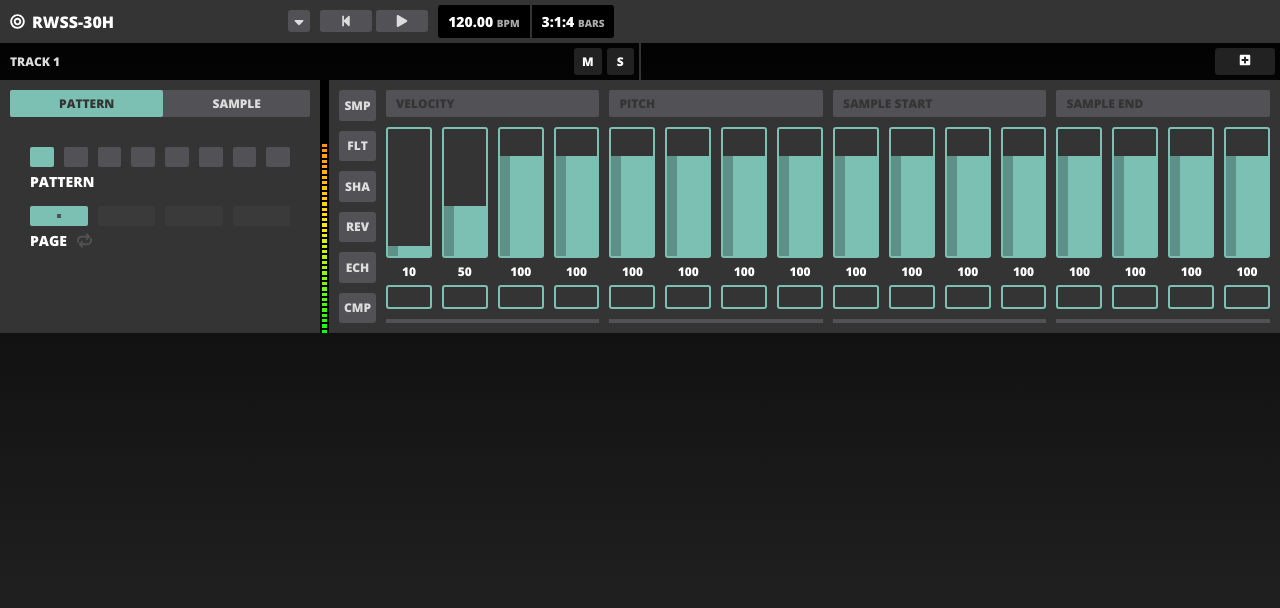
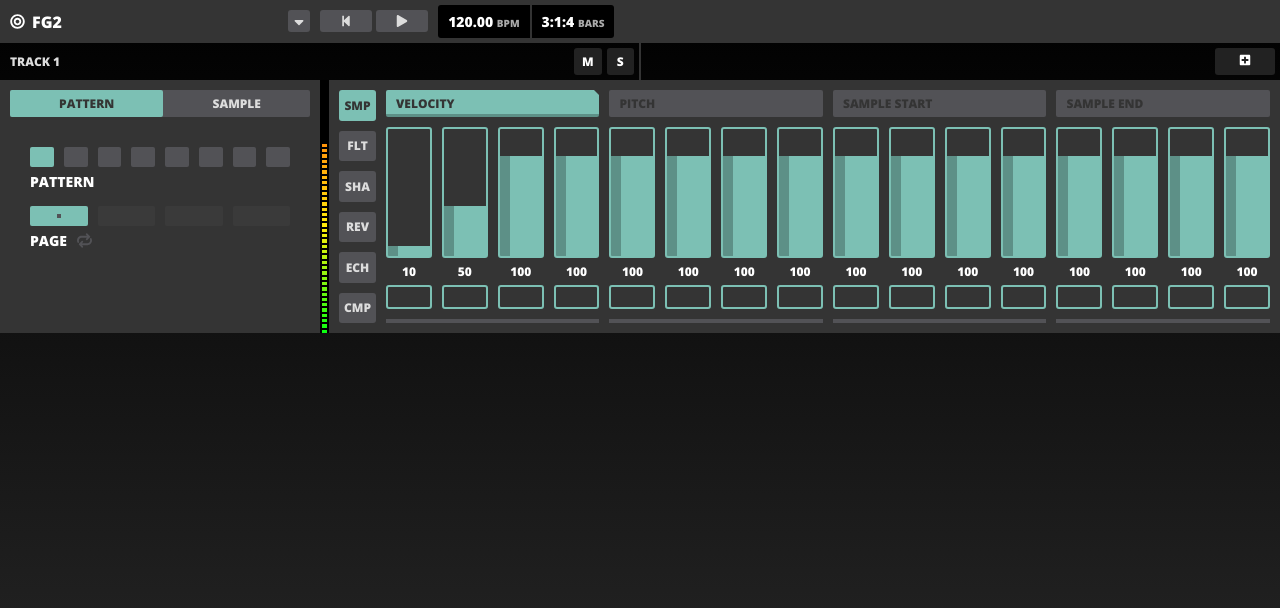
Before and after one commit to rawsource/fg2, a React (Create React App) app: page / in a window 1280 px wide. Shown: the top 608 px of the page. Built offline with nearby package versions, Linux system fonts and the light colour scheme.

Commit message:
more reactive stuff

```diff
--- a/public/index.html
+++ b/public/index.html
@@ -7,7 +7,7 @@
       name="viewport"
       content="width=device-width, initial-scale=1, shrink-to-fit=no"
     />
-    <title>RWSS-30H</title>
+    <title>FG2</title>
     <script>
       if ('paintWorklet' in CSS) {
         CSS.paintWorklet.addModule('%PUBLIC_URL%/worklets/value-bg-paint.js')
--- a/src/App.js
+++ b/src/App.js
@@ -16,10 +16,6 @@ class AppStore extends Component {
   };
 
   setStep = (step, trg) => {
-    // probably because i use triggerStepMouseHandler for two different events
-    // that step can be undefined
-    if (step === undefined) return;
-
     const steps = this.state.steps.slice();
     const stepTrg = trg === undefined ? !steps[step].trg : trg;
     steps[step].trg = stepTrg;
@@ -33,7 +29,42 @@ class AppStore extends Component {
     this.setState({ parameters });
   };
 
+  setGroup = (group_id) => {
+    const groups = this.state.groups.slice();
+    groups.map(group => {
+      group.active = (group_id === group.id) ? true : false
+      return group;
+    });
+    const group = group_id;
+    this.setState({ group, groups });
+  };
+
   state = {
+    group: 'smp',
+    groups: [
+      { id: 'smp', name: 'Sampler', active: true },
+      { id: 'flt', name: 'Biquad Filter' },
+      { id: 'sha', name: 'Wave Shaper' },
+      { id: 'rev', name: 'Reverb' },
+      { id: 'ech', name: 'Echo' },
+      { id: 'cmp', name: 'Dynamics Compressor' }
+    ],
+    // parameters: {
+    //   smp: [
+    //     { id: 'vel', name: 'Velocity', active: true },
+    //     { id: 'pit', name: 'Pitch' },
+    //     { id: 'sta', name: 'Sample Start' },
+    //     { id: 'end', name: 'Sample End' },
+    //   ],
+    //   flt: [
+    //     { id: 'act', name: 'Active', active: true },
+    //     { id: 'typ', name: 'Type' },
+    //     { id: 'frq', name: 'Frequency' },
+    //     { id: 'qua', name: 'Quality Factor' },
+    //     { id: 'det', name: 'Detune' },
+    //     { id: 'gai', name: 'Gain' }
+    //   ]
+    // },
     steps: [
       { num: 0, trg: false },
       { num: 1, trg: false },
@@ -73,6 +104,7 @@ class AppStore extends Component {
     tracks: [1],
     addTrack: this.addTrack,
     setStep: this.setStep,
+    setGroup: this.setGroup,
     setParameter: this.setParameter
   };
 
--- a/src/components/ParameterGroups.js
+++ b/src/components/ParameterGroups.js
@@ -1,25 +1,39 @@
 import React, { Component } from 'react';
 import './ParameterGroups.css';
 
-const ItemElement = React.memo((props) => {
+const Group = (props) => {
+  let className = 'item';
+  if (props.group.active) {
+    className = `${className} active`;
+  }
   return (
-    <div className="item">
-      {props.group.name}
+    <div
+      className={className}
+      onMouseDown={props.mouseDownHandler}
+      data-group={props.group.id}
+      title={props.group.name}>
+      {props.group.id}
     </div>
   );
-});
+};
 
 class ParameterGroups extends Component {
+  groupMouseDownHandler = (event) => {
+    if (event.buttons !== 1) return;
+    this.props.setGroup(event.target.dataset.group);
+  }
+
   render() {
+    const parameterGroups = this.props.groups.map((group) =>
+      <Group
+        key={group.id}
+        group={group}
+        mouseDownHandler={this.groupMouseDownHandler} />
+    );
     return (
       <div className="ParameterGroups">
-      <div className="parameter-groups">
-        <ItemElement group={{name: 'SMP'}} />
-        <ItemElement group={{name: 'FLT'}} />
-        <ItemElement group={{name: 'SHA'}} />
-        <ItemElement group={{name: 'REV'}} />
-        <ItemElement group={{name: 'ECH'}} />
-        <ItemElement group={{name: 'CMP'}} />
+        <div className="parameter-groups">
+          {parameterGroups}
         </div>
       </div>
     );
--- a/src/components/PatternEditor.js
+++ b/src/components/PatternEditor.js
@@ -11,7 +11,13 @@ class PatternEditor extends Component {
     return (
       <div className="PatternEditor">
       <div className="pattern-editor">
-      <ParameterGroups />
+      <AppContext.Consumer>
+        {state => (
+          <ParameterGroups
+            groups={state.groups}
+            setGroup={state.setGroup} />
+        )}
+      </AppContext.Consumer>
       <div className="sequencer">
         <TrackParameters />
         <AppContext.Consumer>
--- a/src/components/TrackParameters.js
+++ b/src/components/TrackParameters.js
@@ -2,8 +2,12 @@ import React, { Component } from 'react';
 import './TrackParameters.css';
 
 const ItemElement = React.memo((props) => {
+  let className = 'item visible';
+  if (props.group.active) {
+    className = `${className} active`;
+  }
   return (
-    <div className="item visible">
+    <div className={className}>
       {props.group.name}
     </div>
   );
@@ -13,7 +17,7 @@ class TrackParameters extends Component {
   render() {
     return (
       <div className="track-parameters">
-        <ItemElement group={{name: 'VELOCITY'}} />
+        <ItemElement group={{name: 'VELOCITY', active: true}} />
         <ItemElement group={{name: 'PITCH'}} />
         <ItemElement group={{name: 'SAMPLE START'}} />
         <ItemElement group={{name: 'SAMPLE END'}} />
--- a/src/components/TransportControls.js
+++ b/src/components/TransportControls.js
@@ -21,7 +21,7 @@ class TransportControls extends Component {
         <div className="left">
           <div className="title">
             <svg xmlns="http://www.w3.org/2000/svg" viewBox="0 0 512 512"><path d="M256 72c101.689 0 184 82.295 184 184 0 101.689-82.295 184-184 184-101.689 0-184-82.295-184-184 0-101.689 82.295-184 184-184m0-64C119.033 8 8 119.033 8 256s111.033 248 248 248 248-111.033 248-248S392.967 8 256 8zm0 184c35.29 0 64 28.71 64 64s-28.71 64-64 64-64-28.71-64-64 28.71-64 64-64m0-64c-70.692 0-128 57.308-128 128s57.308 128 128 128 128-57.308 128-128-57.308-128-128-128z"/></svg>
-            RWSS-30H
+            FG2
           </div>
           <div className="button btn-small">
             <svg xmlns="http://www.w3.org/2000/svg" viewBox="0 0 320 512"><path d="M41 288h238c21.4 0 32.1 25.9 17 41L177 448c-9.4 9.4-24.6 9.4-33.9 0L24 329c-15.1-15.1-4.4-41 17-41z"/></svg>
```
